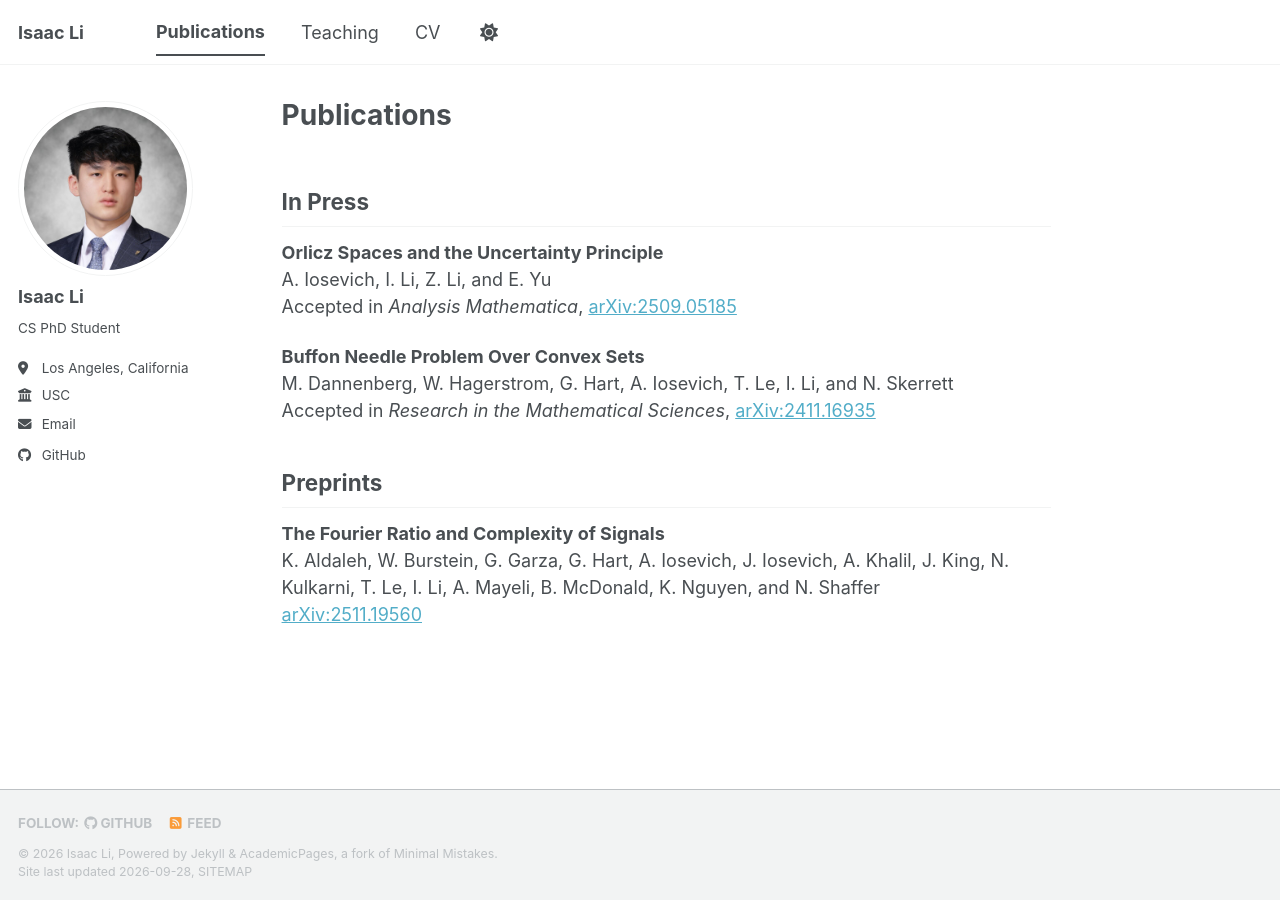
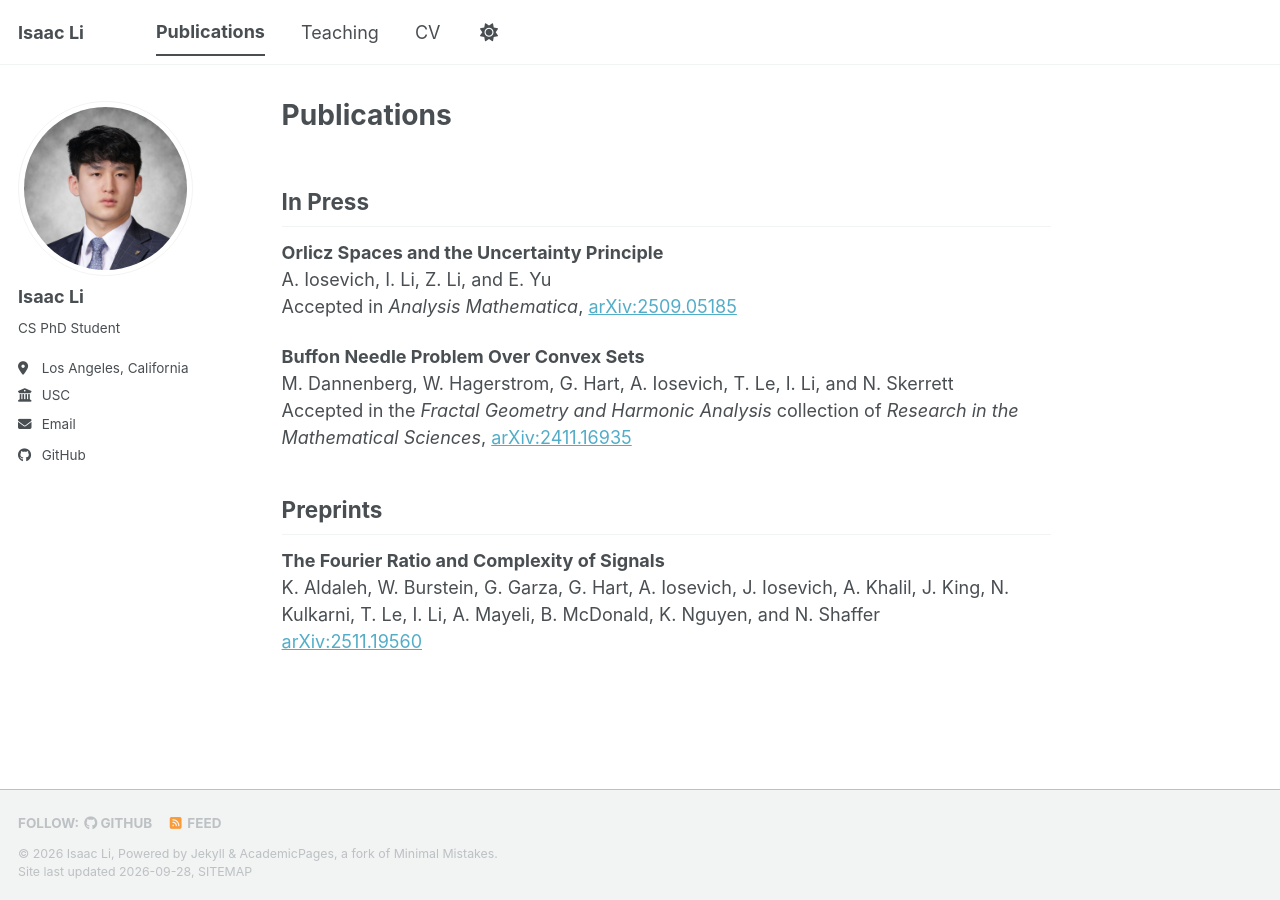
Before and after one commit to isaacli13/isaacli13.github.io, a Jekyll site: the page built from _pages/publications.md, in a window 1280 px wide. Built offline with Jekyll 4.4.1, drawn with Linux system fonts in a browser that asks for light colours; a style sheet for code colours, icons or effects is not loaded.

Commit message:
Update publications.md

```diff
--- a/_pages/publications.md
+++ b/_pages/publications.md
@@ -12,7 +12,7 @@ Accepted in *Analysis Mathematica*, [arXiv:2509.05185](https://arxiv.org/abs/250
 
 **Buffon Needle Problem Over Convex Sets**
 M. Dannenberg, W. Hagerstrom, G. Hart, A. Iosevich, T. Le, I. Li, and N. Skerrett
-Accepted in *Research in the Mathematical Sciences*, [arXiv:2411.16935](https://arxiv.org/abs/2411.16935)
+Accepted in the *Fractal Geometry and Harmonic Analysis* collection of *Research in the Mathematical Sciences*, [arXiv:2411.16935](https://arxiv.org/abs/2411.16935)
 
 Preprints
 ---
```
